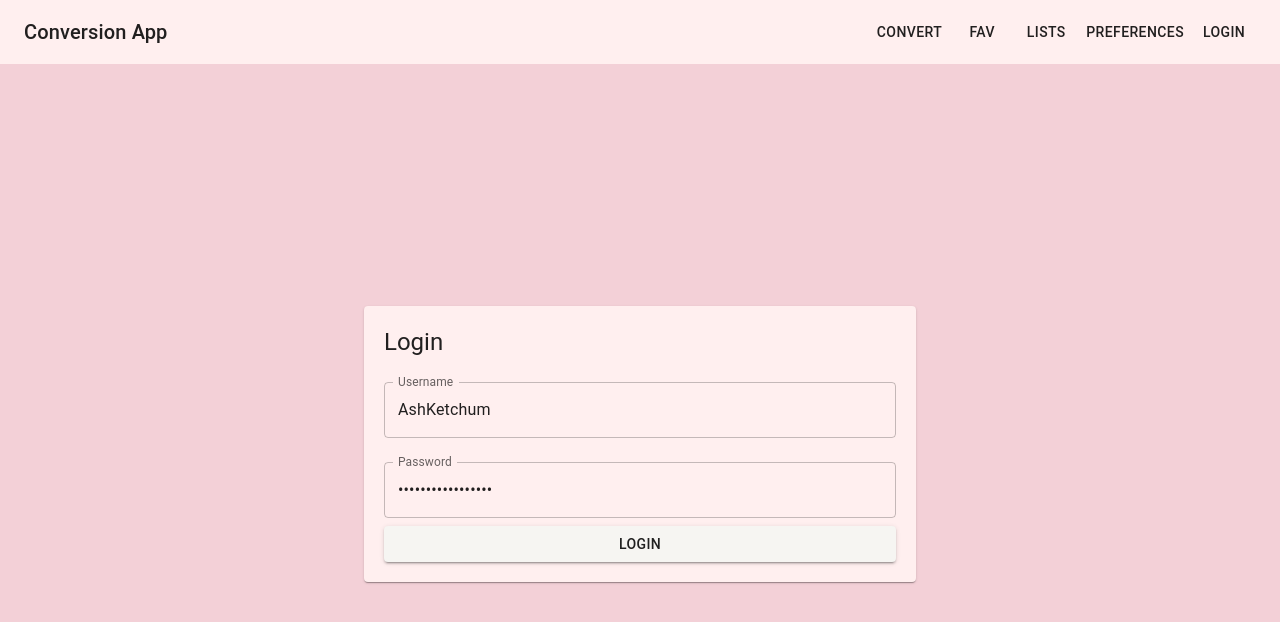
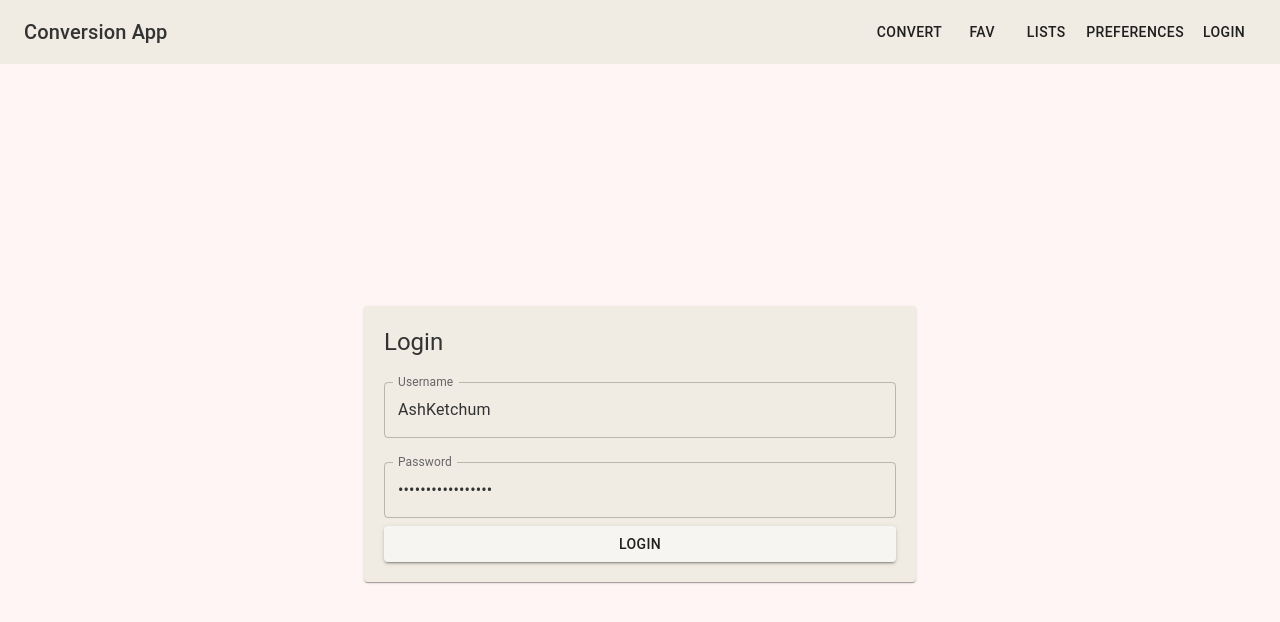
Before and after one commit to johnnyblaze993/Conversion_App, a React (Vite) app in the folder frontend/: page /login in a window 1280 px wide. Shown: the top 622 px of the page. Built offline with nearby package versions, Linux system fonts and the light colour scheme.

Commit message:
theme colors with more shades

```diff
--- a/frontend/src/App.tsx
+++ b/frontend/src/App.tsx
@@ -7,7 +7,7 @@ import {
   Link,
   useNavigate,
 } from "react-router-dom";
-import { AppBar, Toolbar, Button, Typography, Container, Box } from "@mui/material";
+import { Toolbar, Button, Typography, Container, Box, useTheme } from "@mui/material";
 import Home from "./components/Home";
 import Convert from "./components/Convert";
 import Favorites from "./components/Favorites";
@@ -28,6 +28,7 @@ const PrivateRoute: React.FC<{ children: React.ReactNode }> = ({
 const App: React.FC = () => {
   const { isAuthenticated, logout, user } = useAuthStore();
   const navigate = useNavigate();
+  const theme = useTheme(); // Access the current theme
 
   const handleLogout = () => {
     logout();
@@ -36,56 +37,95 @@ const App: React.FC = () => {
 
   return (
     <>
-			<Box sx={{
+      {/* Updated Box with dynamic background and text based on theme */}
+      <Box
+        sx={{
           flexGrow: 1,
           marginBottom: "20px",
-        backgroundColor: "background.paper",
-        color: "text.primary",
-      }}>
+          backgroundColor: theme.palette.background.paper, // Theme-based background color
+          color: theme.palette.text.primary, // Theme-based text color
+        }}
+      >
         <Toolbar>
-					<Typography variant="h6" style={{ flexGrow: 1 }}>
+          <Typography variant="h6" sx={{ flexGrow: 1 }}>
             Conversion App
           </Typography>
-					<Button color="inherit" component={Link} to="/">
+          <Button
+            color="inherit"
+            component={Link}
+            to="/"
+            sx={{
+              color: theme.palette.primary.contrastText, // Ensure button text contrasts with theme
+            }}
+          >
             Convert
           </Button>
-					<Button color="inherit" component={Link} to="/favorites">
+          <Button
+            color="inherit"
+            component={Link}
+            to="/favorites"
+            sx={{
+              color: theme.palette.primary.contrastText,
+            }}
+          >
             Fav
           </Button>
-					<Button color="inherit" component={Link} to="/lists">
+          <Button
+            color="inherit"
+            component={Link}
+            to="/lists"
+            sx={{
+              color: theme.palette.primary.contrastText,
+            }}
+          >
             Lists
           </Button>
-					<Button color="inherit" component={Link} to="/preferences">
+          <Button
+            color="inherit"
+            component={Link}
+            to="/preferences"
+            sx={{
+              color: theme.palette.primary.contrastText,
+            }}
+          >
             Preferences
           </Button>
 
           {isAuthenticated ? (
-						<Button color="inherit" onClick={handleLogout}>
+            <Button
+              color="inherit"
+              onClick={handleLogout}
+              sx={{
+                color: theme.palette.error.main, // Logout with error color theme for distinction
+              }}
+            >
               Logout
             </Button>
           ) : (
-						<Button color="inherit" component={Link} to="/login">
+            <Button
+              color="inherit"
+              component={Link}
+              to="/login"
+              sx={{
+                color: theme.palette.primary.contrastText,
+              }}
+            >
               Login
             </Button>
           )}
         </Toolbar>
       </Box>
 
-			{/* Welcome message centered */}
-			{/* {isAuthenticated && user && (
-				<Typography variant="h6" style={{ flexGrow: 1, textAlign: "center" }}>
-					Welcome, {user.username}!
-				</Typography>
-			)} */}
-
       <Container
         maxWidth="lg"
-				style={{
+        sx={{
           height: "90vh",
           width: "100vw",
           padding: 0,
           display: "flex",
           flexDirection: "column",
+          backgroundColor: theme.palette.background.default, // Theme-based background for the main container
+          color: theme.palette.text.primary, // Theme-based text color
         }}
       >
         <Routes>
@@ -133,7 +173,7 @@ const App: React.FC = () => {
         </Routes>
       </Container>
 
-			{/* Place the SnackbarComponent here to make it global */}
+      {/* Global Snackbar for notifications */}
       <SnackbarComponent />
     </>
   );
--- a/frontend/src/components/Favorites.tsx
+++ b/frontend/src/components/Favorites.tsx
@@ -24,7 +24,7 @@ const Favorites: React.FC = () => {
     >
       <Box
         sx={{
-          width: "50%",
+          width: "75%",
           padding: "20px",
           backgroundColor: theme.palette.background.paper, // Use theme's paper background
           color: theme.palette.text.primary, // Use theme's primary text color
--- a/frontend/src/components/Home.tsx
+++ b/frontend/src/components/Home.tsx
@@ -13,6 +13,7 @@ const Home: React.FC = () => {
         alignItems: "center",
         height: "100vh",
         backgroundColor: theme.palette.background.default, // Use theme background
+        color: theme.palette.text.primary, // Use primary text color for readability
       }}
     >
       <Box>
@@ -25,9 +26,12 @@ const Home: React.FC = () => {
             fontSize: "24px",
             padding: "20px 40px",
             backgroundColor: theme.palette.secondary.main, // Use the theme's secondary color
-            color: theme.palette.secondary.contrastText, // Ensure the text color contrasts with the button
+            color: theme.palette.secondary.contrastText, // Ensure text contrasts with the button
+            borderRadius: "8px", // Add a smooth border radius
+            boxShadow: `0px 4px 12px ${theme.palette.secondary.light}`, // Add subtle shadow with lighter tone
             "&:hover": {
-              backgroundColor: theme.palette.secondary.dark, // Use dark shade on hover
+              backgroundColor: theme.palette.secondary.dark, // Darker shade on hover
+              boxShadow: `0px 6px 15px ${theme.palette.secondary.dark}`, // Enhanced shadow on hover
             },
           }}
         >
--- a/frontend/src/components/Lists.tsx
+++ b/frontend/src/components/Lists.tsx
@@ -79,7 +79,7 @@ const Lists: React.FC = () => {
     >
       <Box
         sx={{
-          width: "50%",
+          width: "75%",
           padding: "20px",
           backgroundColor: theme.palette.background.paper, // Theme paper background
           color: theme.palette.text.primary, // Theme text color
@@ -96,6 +96,7 @@ const Lists: React.FC = () => {
               sx={{
                 ...styles.listItem,
                 backgroundColor: theme.palette.background.paper, // Use theme for item background
+                color: theme.palette.text.primary, // Use theme for text color
               }}
               onClick={() => handleListClick(list.id)}
             >
@@ -145,11 +146,12 @@ const Lists: React.FC = () => {
                 <Box
                   sx={{
                     marginTop: "10px",
-                    backgroundColor: theme.palette.grey[900], // Darker background for conversions
+                    backgroundColor: theme.palette.background.default, // Theme background
                     padding: "10px",
+                    borderRadius: "5px", // Adding some rounding
                   }}
                 >
-                  <Typography variant="h6">Conversion Items:</Typography>
+                  <Typography variant="h6" color="textPrimary">Conversion Items:</Typography>
                   {conversionItems.length > 0 ? (
                     conversionItems.map((item) => (
                       <Grid
@@ -160,8 +162,9 @@ const Lists: React.FC = () => {
                           justifyContent: "space-between",
                           alignItems: "center",
                           padding: "10px",
-                          backgroundColor: theme.palette.grey[800], // Even darker background
+                          backgroundColor: theme.palette.background.paper, // Use theme background
                           marginBottom: "10px",
+                          borderRadius: "5px", // Keep borders consistent
                         }}
                       >
                         <Grid item xs={8}>
@@ -180,7 +183,7 @@ const Lists: React.FC = () => {
                               e.stopPropagation();
                               handleDeleteConversionItem(item.id!);
                             }}
-                            sx={{ color: theme.palette.error.main }} // Theme error color
+                            sx={{ color: theme.palette.error.main }} // Use theme error color
                           >
                             <Delete />
                           </IconButton>
@@ -188,14 +191,14 @@ const Lists: React.FC = () => {
                       </Grid>
                     ))
                   ) : (
-                    <Typography variant="body2">No conversion items found.</Typography>
+                    <Typography variant="body2" color="textSecondary">No conversion items found.</Typography>
                   )}
                 </Box>
               )}
             </Paper>
           ))
         ) : (
-          <Typography variant="body2">No conversion lists found.</Typography>
+          <Typography variant="body2" color="textSecondary">No conversion lists found.</Typography>
         )}
       </Box>
     </Container>
@@ -205,8 +208,6 @@ const Lists: React.FC = () => {
 const styles = {
   listItem: {
     padding: "10px",
-    backgroundColor: "#444",
-    color: "white",
     borderRadius: "5px",
     marginTop: "10px",
     position: "relative",
--- a/frontend/src/components/Preferences.tsx
+++ b/frontend/src/components/Preferences.tsx
@@ -31,7 +31,7 @@ const Preferences: React.FC = () => {
   };
 
   return (
-    <Paper
+    <Box
       sx={{
         padding: "20px",
         display: "flex",
@@ -39,8 +39,9 @@ const Preferences: React.FC = () => {
         alignItems: "center",
         backgroundColor: "background.paper",
         color: "text.primary",
-		justifyContent: "center",
-		height: "100%",
+        justifyContent: "center",
+        height: "100%",
+        width: "100%",
       }}
     >
       <Typography variant="h5">Preferences</Typography>
@@ -80,7 +81,7 @@ const Preferences: React.FC = () => {
           </MenuItem>
         ))}
       </TextField>
-    </Paper>
+    </Box>
   );
 };
 
--- a/frontend/src/main.tsx
+++ b/frontend/src/main.tsx
@@ -1,19 +1,31 @@
 import React from "react";
 import ReactDOM from "react-dom/client";
-import { ThemeProvider, createTheme, CssBaseline } from "@mui/material";
+import { ThemeProvider, CssBaseline, createTheme } from "@mui/material";
 import App from "./App";
 import { usePreferencesStore } from "./stores/preferencesStore"; // Store for theme handling
 
 const Main = () => {
-  const { themeType, selectedThemeIndex, darkThemes, lightThemes } =
-    usePreferencesStore(); // Get the theme type and index from the preferences store
+  const {
+    themeType,
+    selectedThemeIndex,
+    darkThemes,
+    lightThemes,
+  } = usePreferencesStore(); // Get the theme settings from the store
 
-  // Choose the theme based on the type and index
+  // Choose the theme based on theme type (light or dark) and the selected index
   const selectedTheme =
-    themeType === "dark" ? darkThemes[selectedThemeIndex] : lightThemes[selectedThemeIndex];
+    themeType === "dark"
+      ? darkThemes[selectedThemeIndex]
+      : lightThemes[selectedThemeIndex];
 
-  // Create the theme using MUI's `createTheme`
-  const theme = createTheme(selectedTheme);
+  // Create the MUI theme with the selected theme object
+  const theme = createTheme({
+    ...selectedTheme,
+    palette: {
+      ...selectedTheme.palette,
+      mode: themeType, // Ensures that dark and light mode are applied properly
+    },
+  });
 
   return (
     <ThemeProvider theme={theme}>
--- a/frontend/src/stores/preferencesStore.ts
+++ b/frontend/src/stores/preferencesStore.ts
@@ -23,46 +23,52 @@ export const usePreferencesStore = create<PreferencesStore>((set) => ({
   darkThemes: [
     {
       palette: {
-        primary: { main: "#610C9F" },
-        secondary: { main: "#940B92" },
-        background: { default: "#DA0C81", paper: "#E95793" },
+        primary: { main: "#610C9F", light: "#8D40C7", dark: "#48007B" },
+        secondary: { main: "#DA0C81", light: "#E850A4", dark: "#B00063" },
+        background: { default: "#1B0136", paper: "#1B0136" },
+        text: { primary: "#E0E0E0", secondary: "#CFCFCF" },
       },
     },
     {
       palette: {
-        primary: { main: "#451952" },
-        secondary: { main: "#662549" },
-        background: { default: "#AE445A", paper: "#F39F5A" },
+        primary: { main: "#451952", light: "#6D2B7D", dark: "#320F3B" },
+        secondary: { main: "#AE445A", light: "#D87077", dark: "#8C3447" },
+        background: { default: "#281230", paper: "#281230" },
+        text: { primary: "#EFEFEF", secondary: "#CFCFCF" },
       },
     },
     {
       palette: {
-        primary: { main: "#040D12" },
-        secondary: { main: "#183D3D" },
-        background: { default: "#5C8374", paper: "#93B1A6" },
+        primary: { main: "#040D12", light: "#1A2C36", dark: "#02080A" },
+        secondary: { main: "#5C8374", light: "#789C91", dark: "#406156" },
+        background: { default: "#12171A", paper: "#12171A" },
+        text: { primary: "#D0D0D0", secondary: "#A3A3A3" },
       },
     },
   ],
   lightThemes: [
     {
       palette: {
-        primary: { main: "#F6F5F2" },
-        secondary: { main: "#F0EBE3" },
-        background: { default: "#F3D0D7", paper: "#FFEFEF" },
+        primary: { main: "#F6F5F2", light: "#FFFFFF", dark: "#D9D7D3" },
+        secondary: { main: "#F3D0D7", light: "#F9E4E7", dark: "#E5B7BF" },
+        background: { default: "#FFF5F5", paper: "#F0EBE3" },
+        text: { primary: "#333333", secondary: "#666666" },
       },
     },
     {
       palette: {
-        primary: { main: "#FA7070" },
-        secondary: { main: "#FEFDED" },
-        background: { default: "#C6EBC5", paper: "#A1C398" },
+        primary: { main: "#FA7070", light: "#FF8C8C", dark: "#E05454" },
+        secondary: { main: "#A1C398", light: "#B9D3B4", dark: "#849F7E" },
+        background: { default: "#FEFDED", paper: "#FEFDED" },
+        text: { primary: "#2A2A2A", secondary: "#555555" },
       },
     },
     {
       palette: {
-        primary: { main: "#88AB8E" },
-        secondary: { main: "#AFC8AD" },
-        background: { default: "#EEE7DA", paper: "#F2F1EB" },
+        primary: { main: "#88AB8E", light: "#A1C3A6", dark: "#6A8D71" },
+        secondary: { main: "#EEE7DA", light: "#F5F0E8", dark: "#CFC7B9" },
+        background: { default: "#F2F1EB", paper: "#F2F1EB" },
+        text: { primary: "#222222", secondary: "#555555" },
       },
     },
   ],
```
Lines whose indentation alone changed are shown as unchanged.
